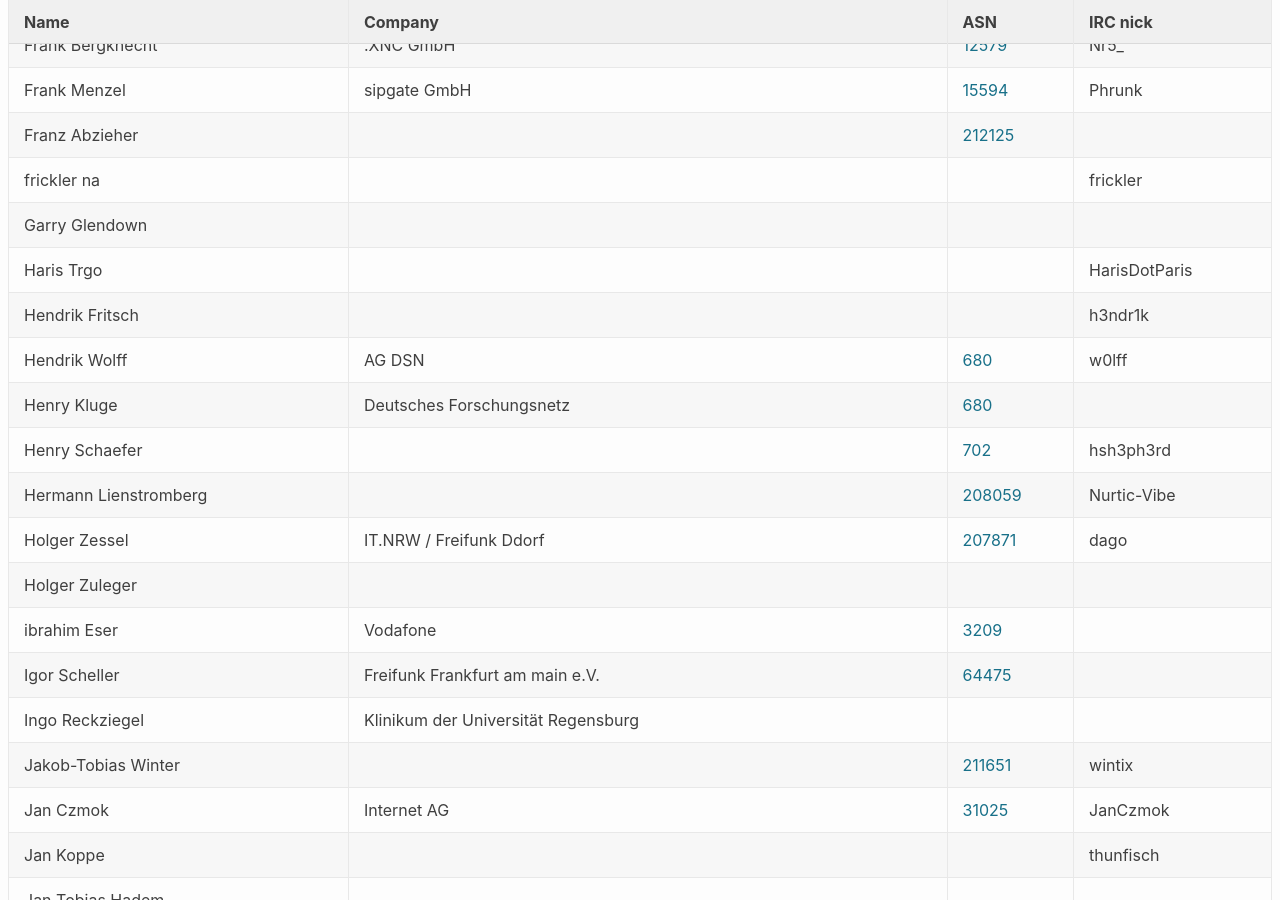
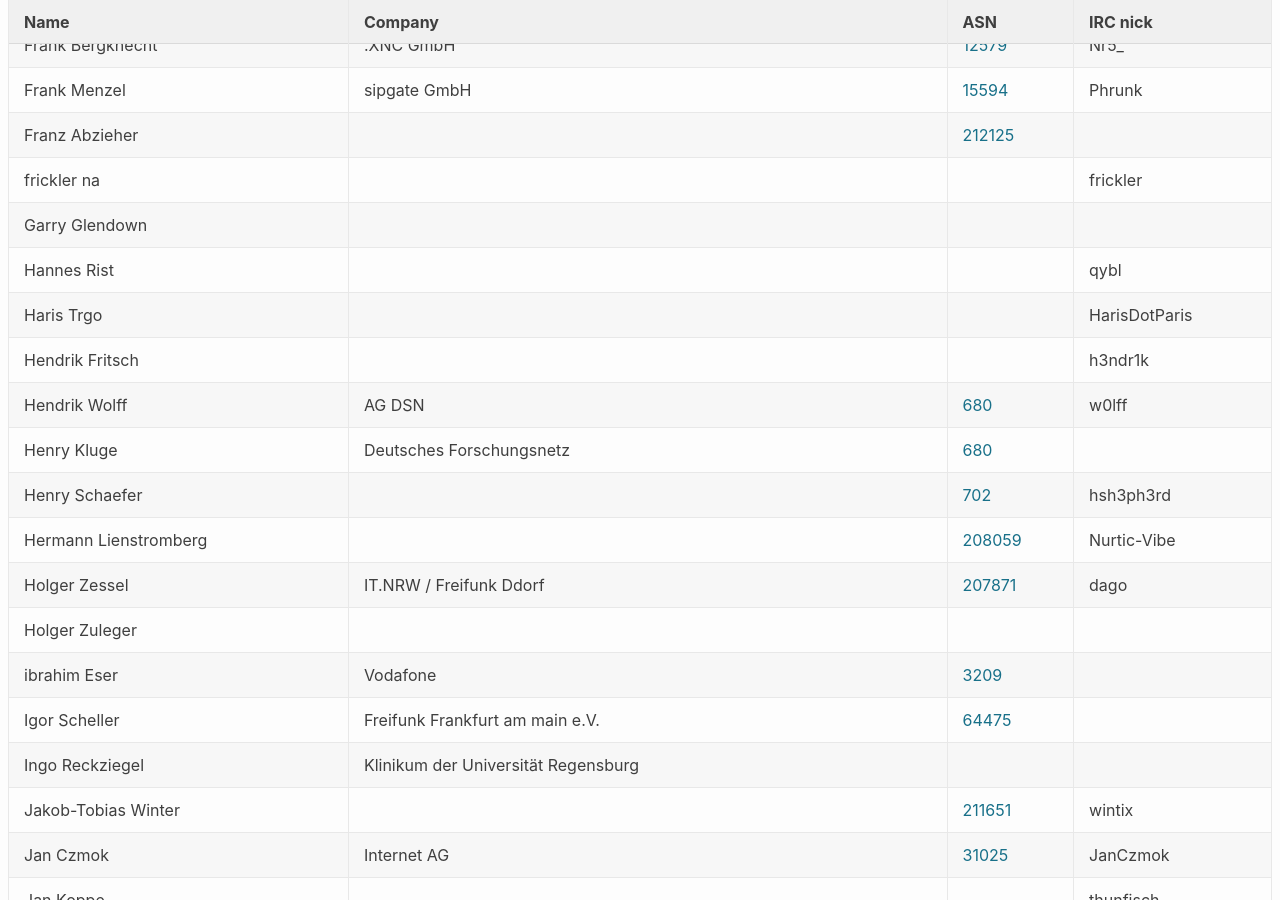
Before and after one commit to denog/pretix-attendeelist, a Jekyll site: the page built from denog14/index.md, in a window 1280 px wide and 900 px high, scrolled down 18789 px. Built offline with Jekyll 4.4.1, drawn with Linux system fonts in a browser that asks for light colours.

Commit message:
Latest data: Mon Nov 14 08:38:19 UTC 2022

```diff
--- a/_data/attendees_denog14_remote.json
+++ b/_data/attendees_denog14_remote.json
@@ -333,6 +333,12 @@
     "name": "Garry Glendown",
     "company": null,
     "irc": null,
+    "asn": null
+  },
+  {
+    "name": "Hannes Rist",
+    "company": null,
+    "irc": "qybl",
     "asn": null
   },
   {
@@ -1113,13 +1119,13 @@
     "name": "Thomas Grahnert",
     "company": null,
     "irc": null,
-    "asn": null
+    "asn": "3209"
   },
   {
     "name": "Thomas Grahnert",
     "company": null,
     "irc": null,
-    "asn": "3209"
+    "asn": null
   },
   {
     "name": "Thomas Kraft",
```
